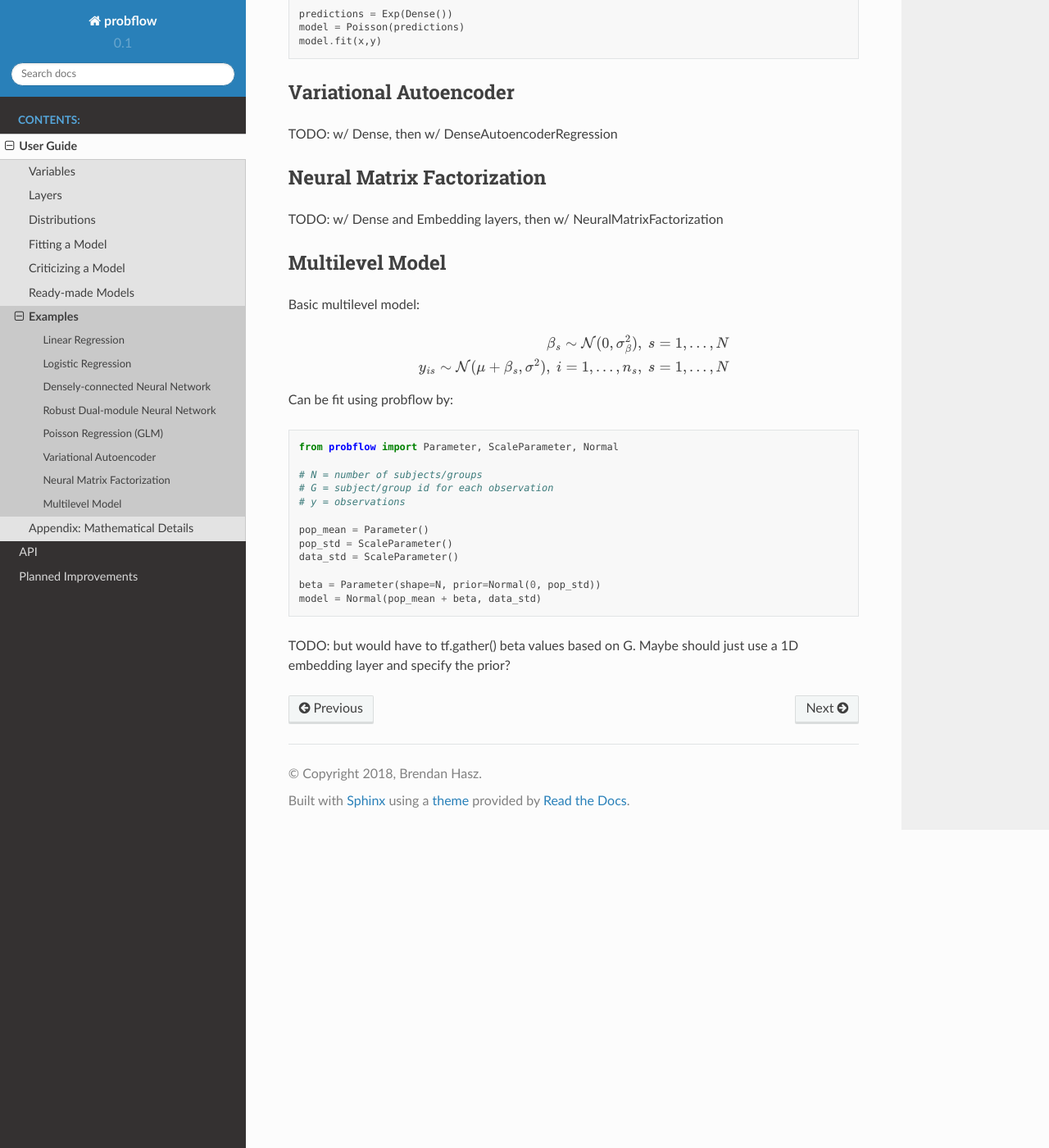
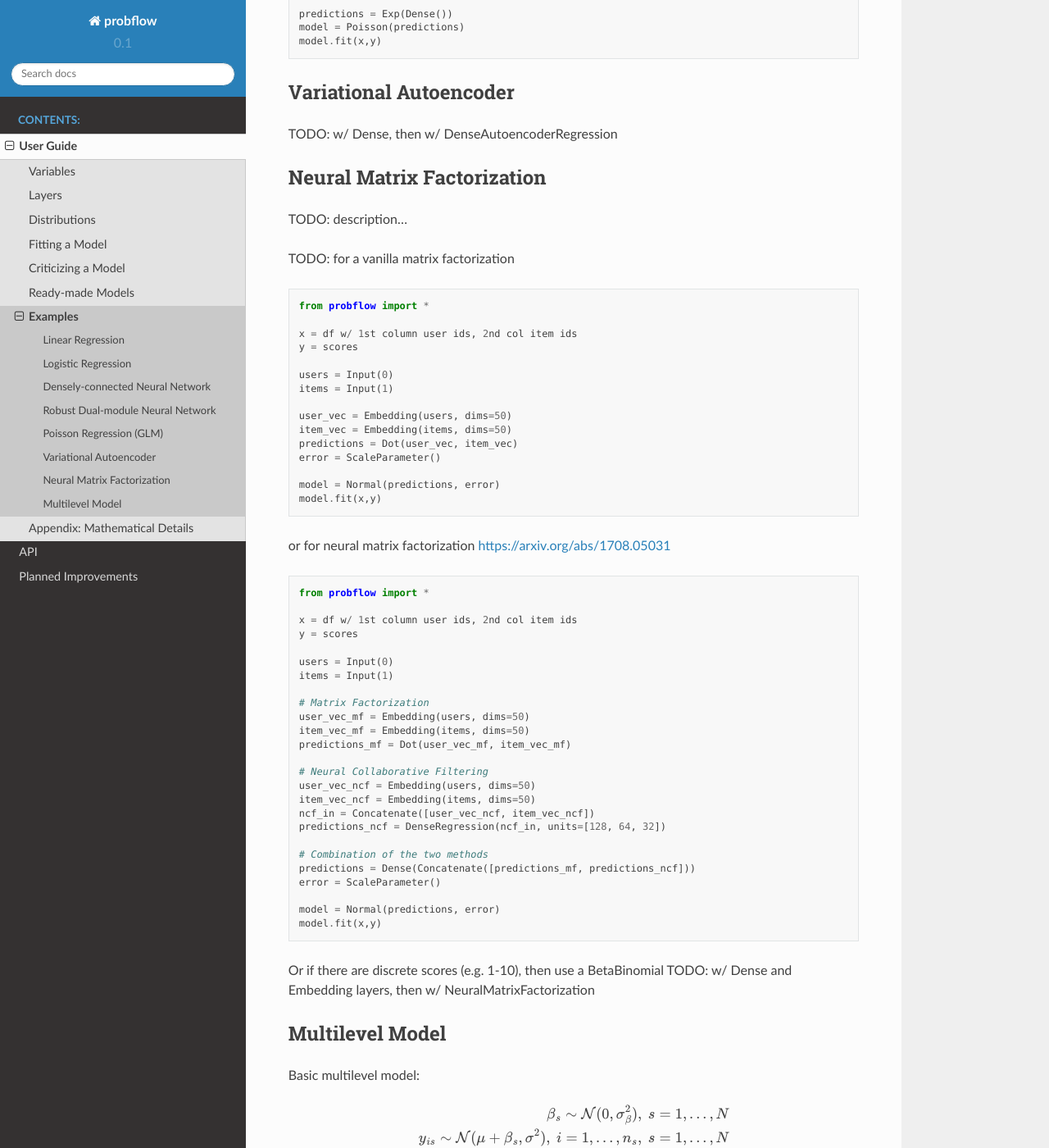
Before and after one commit to brendanhasz/probflow, a Sphinx documentation site: the page built from docs/examples.rst, in a window 1280 px wide and 1400 px high, scrolled down 2453 px. Shown: the whole window at 82% size. Built offline with Sphinx 7.4.7 and the Read the Docs theme 2.0.0, drawn with Linux system fonts in a browser that asks for light colours; some of the changed text lies outside the part shown.

Commit message:
Add matrix factorization sketch to todo

```diff
--- a/docs/examples.rst
+++ b/docs/examples.rst
@@ -91,7 +91,7 @@ TODO: then w/ DenseRegression or DenseClassifier. (automatically sets the size o
 
     from probflow import Sequential, Dense, Variable, Normal
 
-    model = DenseRegression([128, 64])
+    model = DenseRegression(units=[128, 64])
     model.fit(x,y)
 
 
@@ -102,8 +102,8 @@ TODO: dual-module net which estimates predictions and uncertainty separately, an
 
 .. code-block:: python
 
-    predictions = DenseRegression([128, 64, 32])
-    noise_std = DenseRegression([128, 64, 32])
+    predictions = DenseRegression(units=[128, 64, 32])
+    noise_std = DenseRegression(units=[128, 64, 32])
     model = Cauchy(predictions, noise_std)
     model.fit(x,y)
 
@@ -131,6 +131,59 @@ TODO: w/ Dense, then w/ DenseAutoencoderRegression
 Neural Matrix Factorization
 ---------------------------
 
+TODO: description...
+
+TODO: for a vanilla matrix factorization
+
+.. code-block:: python
+
+    from probflow import *
+
+    x = df w/ 1st column user ids, 2nd col item ids
+    y = scores
+
+    users = Input(0)
+    items = Input(1)
+
+    user_vec = Embedding(users, dims=50)
+    item_vec = Embedding(items, dims=50)
+    predictions = Dot(user_vec, item_vec)
+    error = ScaleParameter()
+
+    model = Normal(predictions, error)
+    model.fit(x,y)
+
+or for neural matrix factorization https://arxiv.org/abs/1708.05031
+
+.. code-block:: python
+
+    from probflow import *
+
+    x = df w/ 1st column user ids, 2nd col item ids
+    y = scores
+
+    users = Input(0)
+    items = Input(1)
+
+    # Matrix Factorization
+    user_vec_mf = Embedding(users, dims=50)
+    item_vec_mf = Embedding(items, dims=50)
+    predictions_mf = Dot(user_vec_mf, item_vec_mf)
+
+    # Neural Collaborative Filtering
+    user_vec_ncf = Embedding(users, dims=50)
+    item_vec_ncf = Embedding(items, dims=50)
+    ncf_in = Concatenate([user_vec_ncf, item_vec_ncf])
+    predictions_ncf = DenseRegression(ncf_in, units=[128, 64, 32])
+
+    # Combination of the two methods
+    predictions = Dense(Concatenate([predictions_mf, predictions_ncf]))
+    error = ScaleParameter()
+
+    model = Normal(predictions, error)
+    model.fit(x,y)
+
+Or if there are discrete scores (e.g. 1-10), then use a BetaBinomial
 TODO: w/ Dense and Embedding layers, then w/ NeuralMatrixFactorization
 
 
--- a/docs/todo.rst
+++ b/docs/todo.rst
@@ -6,6 +6,7 @@ This page has a list of planned improvements, in order of when I plan to get to
 Backlog (short term):
 ---------------------
 
+* Sum, Dot (dot product), and Concatenate layers?
 * Layers w/ multiple args should ensure their args are broadcastable
 * Variable should have a record=False arg to init (record posterior values over training)
 * Finish BaseLayer, BaseModel.fit, Variable, and Input
```
Also changed, not shown: 1 other file.
